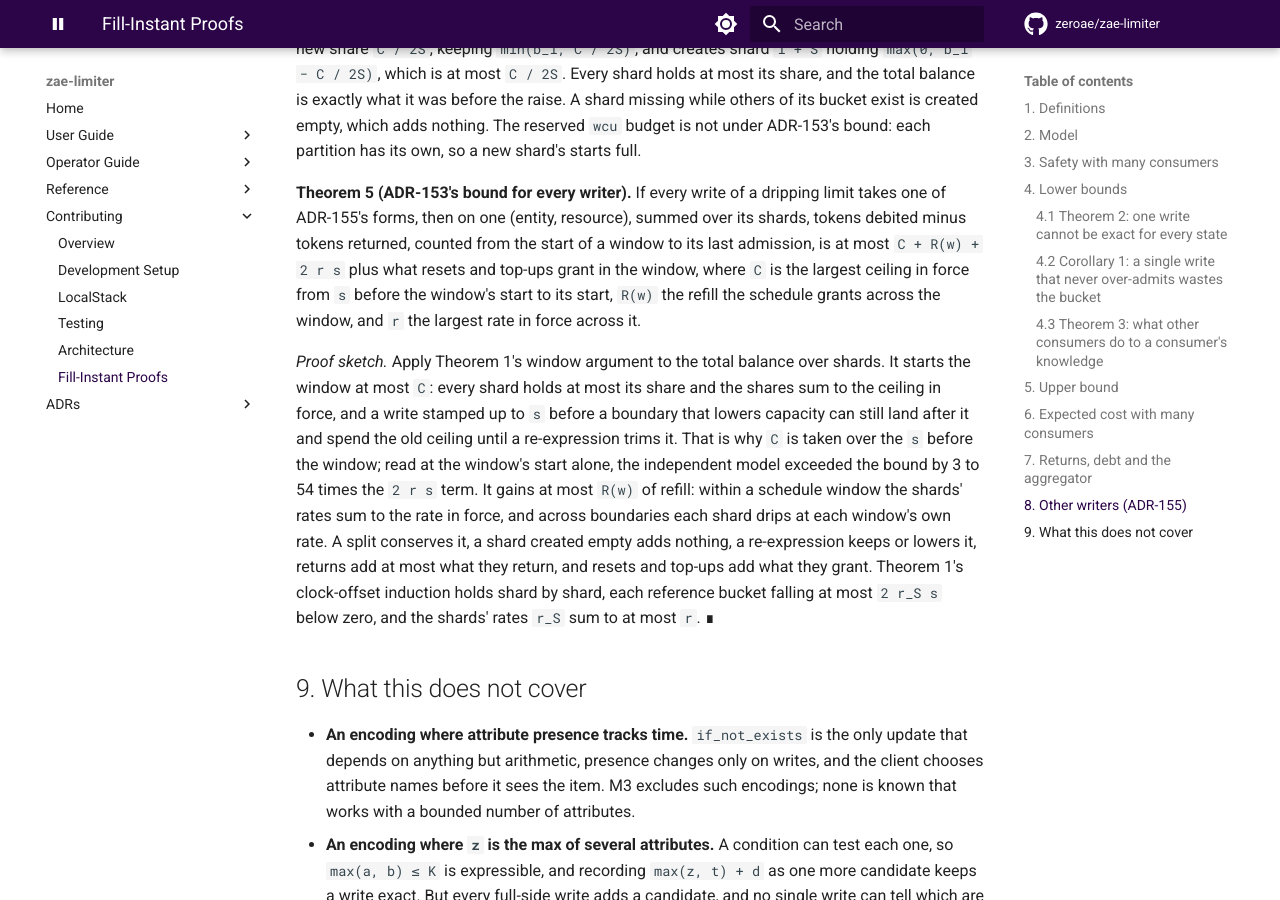
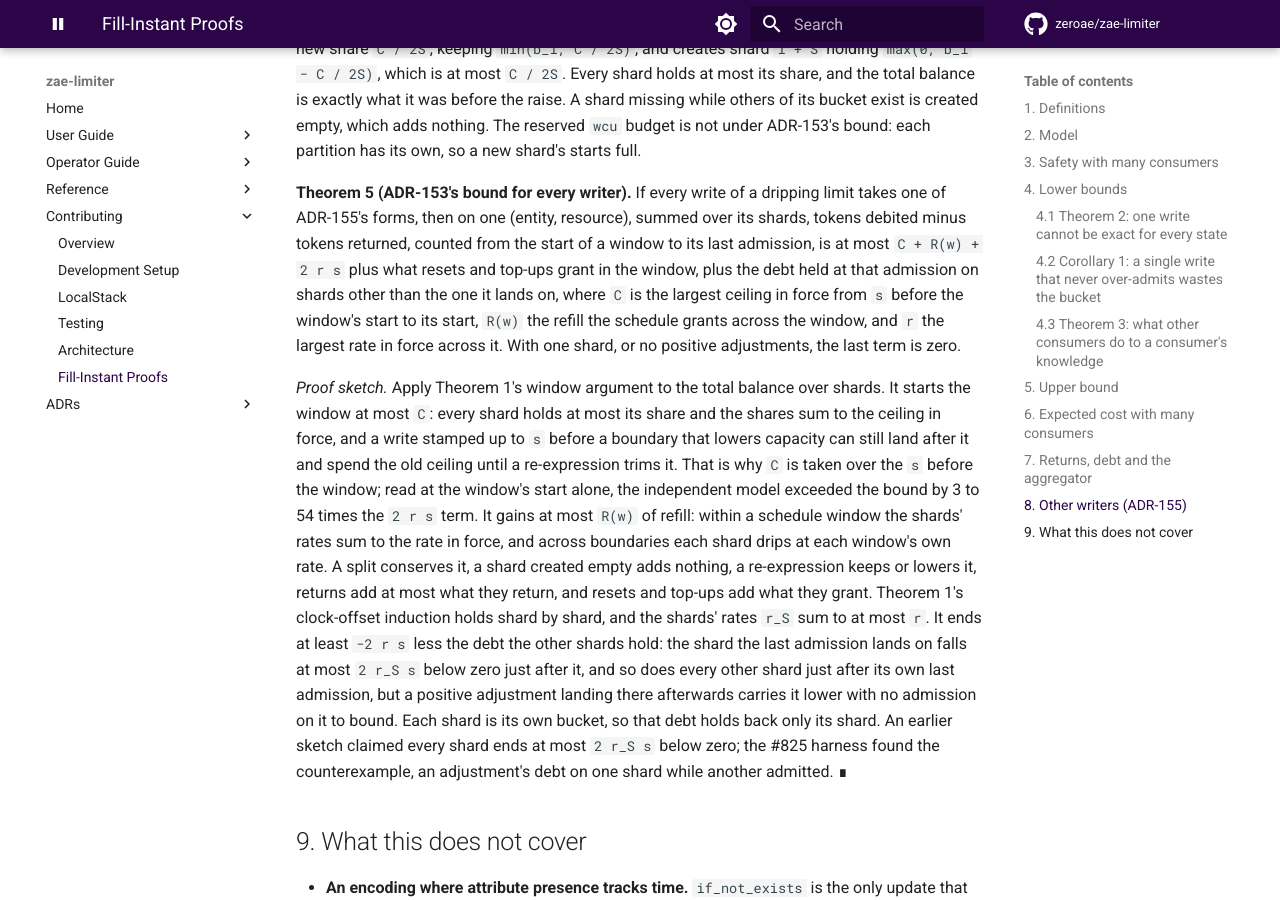
Before and after one commit to zeroae/zae-limiter, an MkDocs documentation site: the page built from docs/contributing/fill-instant-proofs.md, in a window 1280 px wide and 900 px high, scrolled down 9137 px. Built offline with MkDocs 1.6.1 and Material for MkDocs 9.7.7, drawn with Linux system fonts in a browser that asks for light colours; comment, search, counter and statistics services are not loaded; the version menu is left out.

Commit message:
📝 docs(adr): state ADR-153's bound with the debt other shards hold
Theorem 5's sketch claimed every shard ends a window at most 2·r_S·s
below zero. That holds just after each shard's own last admission, not
after another shard's: a positive adjustment can land in between and
carry it lower. The #825 harness found it, an adjustment's debt on one
shard while another admitted. The bound gains its last term, the debt
held at the window's last admission on shards other than the one it
lands on; with one shard it is zero. ADR-153, its Consequences,
Invariant 11, the proofs page and the architecture page say so. The
behaviour is the one tk-era buckets had.

Refs #825

Co-Authored-By: Claude Opus 5.5 <noreply@anthropic.com>

```diff
--- a/docs/contributing/fill-instant-proofs.md
+++ b/docs/contributing/fill-instant-proofs.md
@@ -366,9 +366,11 @@ full.
 **Theorem 5 (ADR-153's bound for every writer).** If every write of a dripping limit takes one
 of ADR-155's forms, then on one (entity, resource), summed over its shards, tokens debited minus
 tokens returned, counted from the start of a window to its last admission, is at most
-`C + R(w) + 2 r s` plus what resets and top-ups grant in the window, where `C` is the largest
-ceiling in force from `s` before the window's start to its start, `R(w)` the refill the
-schedule grants across the window, and `r` the largest rate in force across it.
+`C + R(w) + 2 r s` plus what resets and top-ups grant in the window, plus the debt held at that
+admission on shards other than the one it lands on, where `C` is the largest ceiling in force
+from `s` before the window's start to its start, `R(w)` the refill the schedule grants across
+the window, and `r` the largest rate in force across it. With one shard, or no positive
+adjustments, the last term is zero.
 
 *Proof sketch.* Apply Theorem 1's window argument to the total balance over shards. It starts
 the window at most `C`: every shard holds at most its share and the shares sum to the ceiling
@@ -379,9 +381,14 @@ exceeded the bound by 3 to 54 times the `2 r s` term.
 It gains at most `R(w)` of refill: within a schedule window the shards' rates sum to the rate
 in force, and across boundaries each shard drips at each window's own rate. A split conserves
 it, a shard created empty adds nothing, a re-expression keeps or lowers it, returns add at most
-what they return, and resets and top-ups add what they grant. Theorem 1's clock-offset induction holds shard by shard, each
-reference bucket falling at most `2 r_S s` below zero, and the shards' rates `r_S` sum to at
-most `r`. ∎
+what they return, and resets and top-ups add what they grant. Theorem 1's clock-offset
+induction holds shard by shard, and the shards' rates `r_S` sum to at most `r`. It ends at
+least `−2 r s` less the debt the other shards hold: the shard the last admission lands on falls
+at most `2 r_S s` below zero just after it, and so does every other shard just after its own
+last admission, but a positive adjustment landing there afterwards carries it lower with no
+admission on it to bound. Each shard is its own bucket, so that debt holds back only its shard.
+An earlier sketch claimed every shard ends at most `2 r_S s` below zero; the #825 harness found
+the counterexample, an adjustment's debt on one shard while another admitted. ∎
 
 ## 9. What this does not cover
 
```
Also changed, not shown: CLAUDE.md (+1 -1 lines), docs/adr/153-admission-contract-for-dripping-limits.md (+4 -1 lines), docs/contributing/architecture.md (+1 -1 lines).
